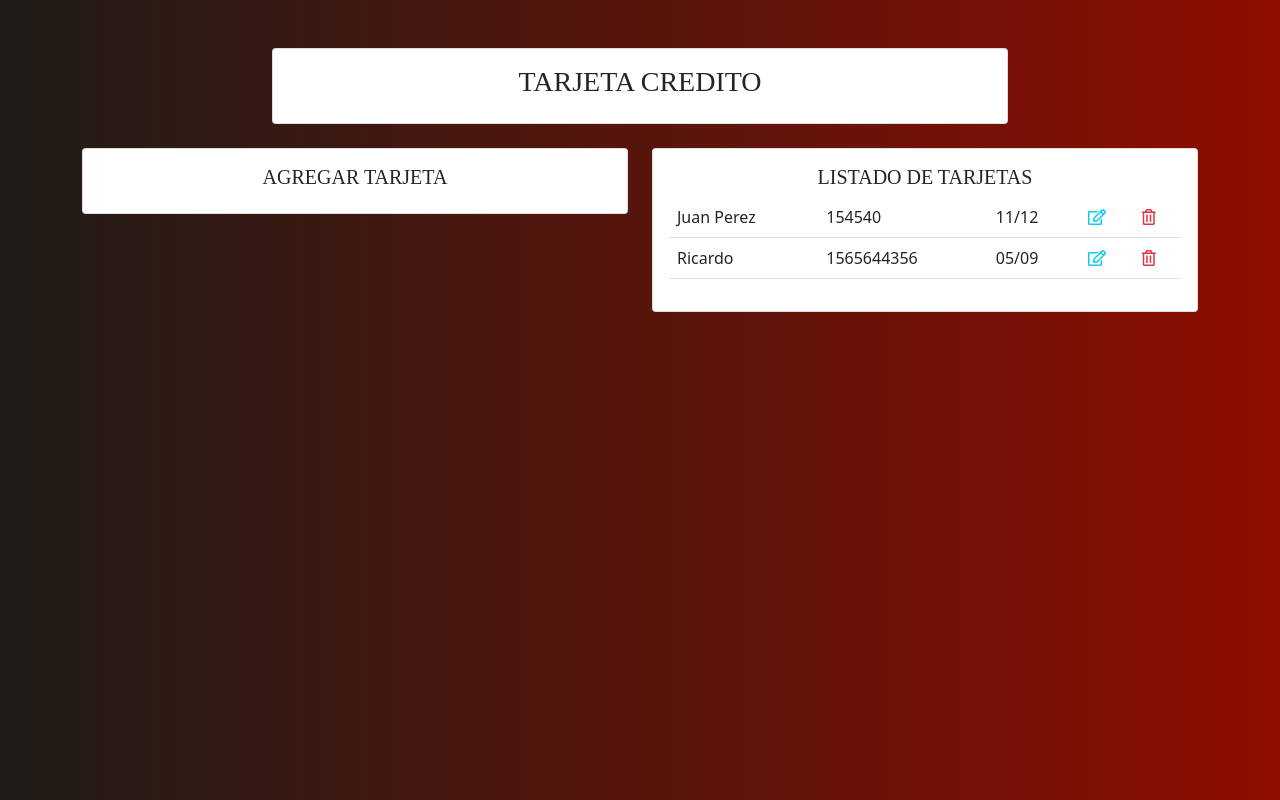
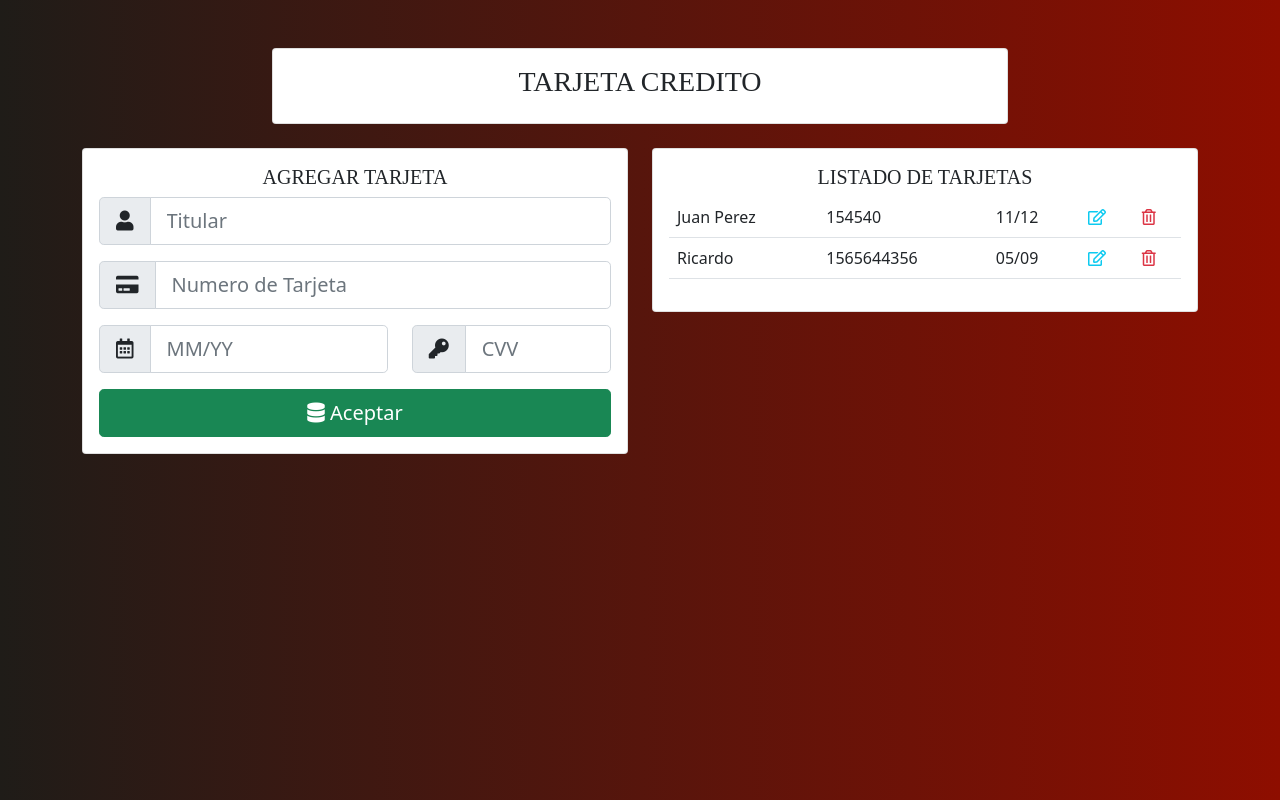
Before and after one commit to Ricarox/TarjetaCredito, an Angular app: page / in a window 1280 px wide. Built offline with nearby package versions, Linux system fonts and the light colour scheme; a web font is replaced by a local one.

Commit message:
Cards/Agregar

```diff
--- a/src/app/components/tarjeta-credito/tarjeta-credito.component.html
+++ b/src/app/components/tarjeta-credito/tarjeta-credito.component.html
@@ -16,6 +16,48 @@
             <div class="card">
                 <div class="card-body">
                     <h5 class="titulo">AGREGAR TARJETA</h5>
+
+                    <form>
+                        <div class="input-group input-group-lg mb-3">
+                            <span class="input-group-text">
+                                <i class="fas fa-user"></i>
+                            </span>
+                            <input type="text" class="form-control" placeholder="Titular">
+                        </div>
+                        <div class="input-group input-group-lg mb-3">
+                            <span class="input-group-text">
+                                <i class="fas fa-credit-card"></i>
+                            </span>
+                            <input type="text" class="form-control" placeholder="Numero de Tarjeta">
+                        </div>
+                        <div class="row">
+                            <div class="col-lg-7">
+                                <div class="input-group input-group-lg mb-3">
+                                    <span class="input-group-text">
+                                        <i class="far fa-calendar-alt"></i>
+                                    </span>
+                                    <input type="text" class="form-control" placeholder="MM/YY">
+                                </div>
+                            </div>
+
+                            <div class="col-lg-5">
+                                <div class="input-group input-group-lg mb-3">
+                                    <span class="input-group-text">
+                                        <i class="fas fa-key"></i>
+                                    </span>
+                                    <input type="password" class="form-control" placeholder="CVV">
+                                </div>
+                            </div>
+                        </div>
+                        <div class="d-grid gap-2">
+                            <button type="submit" class="btn btn-success btn-lg">
+                                <i class="fas fa-database"></i> Aceptar</button>
+                        </div>
+                    </form>
+
+
+
+
                 </div>
             </div>
 
```
